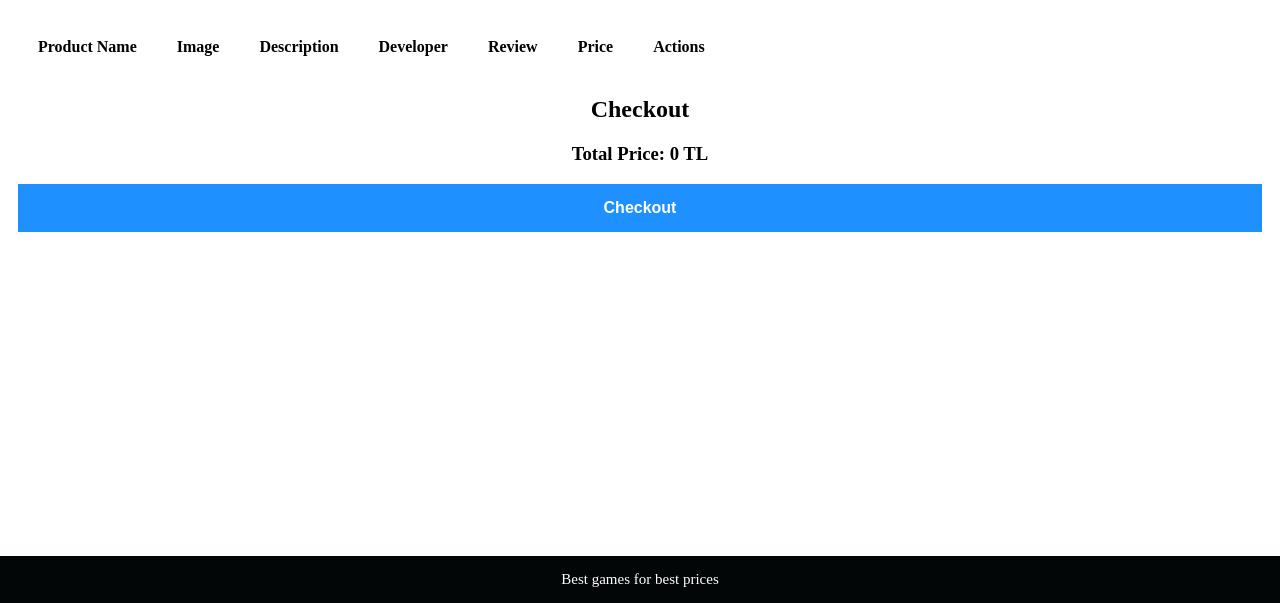
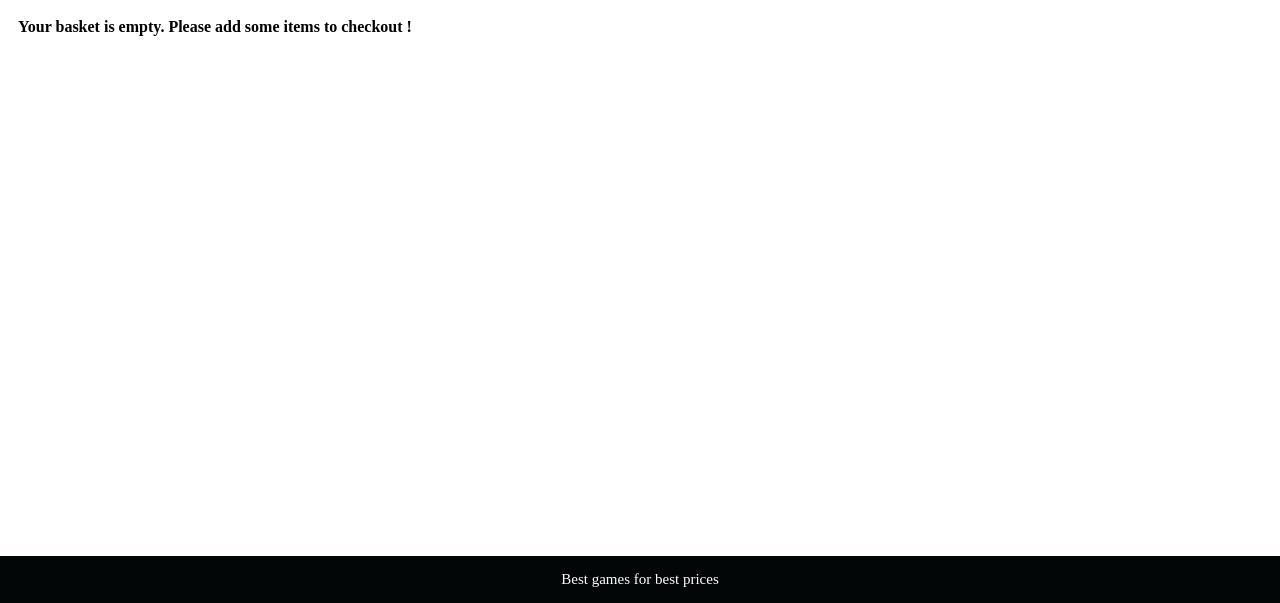
Before and after one commit to CS391-Project/GameShop, a plain HTML site: page basket.html in a window 1280 px wide. Shown: the part 197-800 px from the top of the page. Drawn offline with Linux system fonts and the light colour scheme.

Commit message:
basket page checkout hide if no items

```diff
--- a/basket.html
+++ b/basket.html
@@ -20,7 +20,7 @@
 
 <main class="item3">
     <h1>Basket</h1>
-    <table cellspacing="0" cellpadding="20">
+    <table cellspacing="0" cellpadding="20" id="basketTable">
         <thead>
         <tr>
             <th>Product Name</th>
@@ -36,15 +36,16 @@
         </tbody>
 
         </thead>
-        <script> showBasket()</script>
     </table>
 
-    <h2 class="centerText">Checkout</h2>
+    <div id="checkOutArea" style="color:black">
+        <h2 class="centerText">Checkout</h2>
 
-    <h3 class="centerText" id="basketTotalPrice">Total</h3>
-    <script> displayTotal()</script>
+        <h3 class="centerText" id="basketTotalPrice">Total</h3>
 
-    <button class="checkoutButton" type="button" onclick="checkout()">Checkout</button>
+        <button class="checkoutButton" type="button" onclick="checkout()">Checkout</button>
+    </div>
+
 </main>
 
 <footer class="item4">
@@ -53,4 +54,7 @@
 
 </div>
 </body>
+
+<script> displayTotal()</script>
+<script> showBasket()</script>
 </html>
--- a/functions.js
+++ b/functions.js
@@ -209,6 +209,7 @@ function checkout() {
 
 function showBasket()
 {
+
     /*
         <table>
         <thead>
@@ -225,6 +226,15 @@ function showBasket()
     var basketTable = document.getElementById('Basket');
     basketTable.innerHTML =''
     let productIDs = getProducts();
+    var basketTableDef = document.getElementById('basketTable');
+    var checkoutArea = document.getElementById('checkOutArea');
+
+    if (!productIDs.length) {
+        checkoutArea.style.visibility = 'hidden';
+        console.log('hide')
+        basketTableDef.innerHTML = '<h4>Your basket is empty. Please add some items to checkout !</h4>'
+
+    }
 
     var newHtml = "<tr>"
 
```
